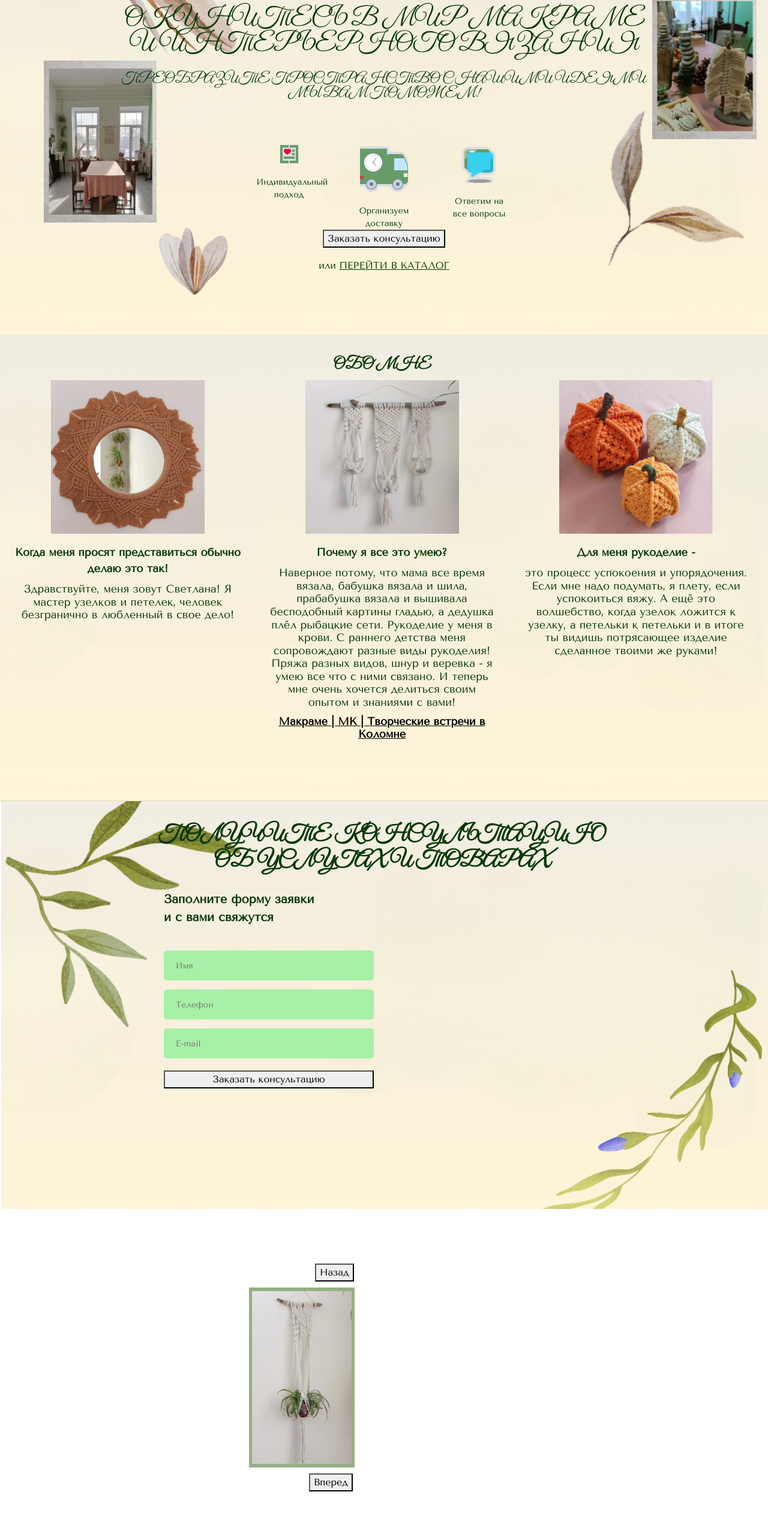
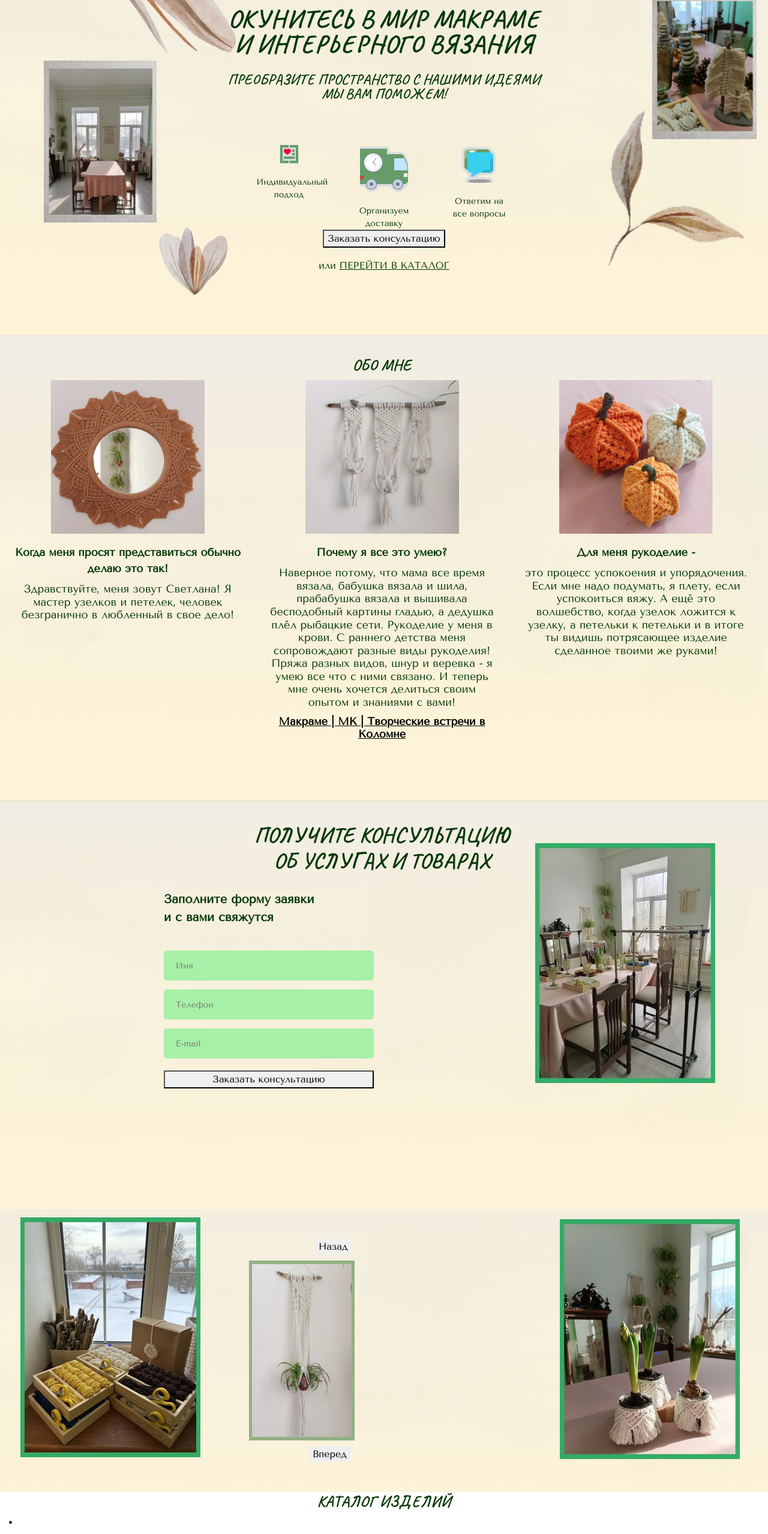
Before and after one commit to klluni/Bam_macrame, a website: page src/index.html in a window 1280 px wide. Shown: the part 160-2718 px from the top of the page at 60% size. Drawn offline with nearby package versions, Linux system fonts and the light colour scheme.

Commit message:
add bg ang font

```diff
--- a/src/index.html
+++ b/src/index.html
@@ -7,6 +7,7 @@
     <link rel="preconnect" href="https://fonts.googleapis.com">
     <link rel="preconnect" href="https://fonts.gstatic.com" crossorigin>
     <link href="https://fonts.googleapis.com/css2?family=Tenor+Sans:wght@400&display=swap" rel="stylesheet" type="text/css">
+    <link href="https://fonts.googleapis.com/css2?family=Caveat:wght@400..700&display=swap" rel="stylesheet">
     <link rel="stylesheet" href="css/bootstrap-reboot.min.css">
     <link rel="stylesheet" href="css/style.min.css">
 
@@ -114,9 +115,41 @@
         <div class="container">
             <div class="carousel__inner">
                 <div><img src="img/kashpo.jpg" alt="slade"></div>
+                <div><img src="img/podves.jpg" alt="slade"></div>
+                <div><img src="img/pano.jpg" alt="slade"></div>
+                <div><img src="img/pano_1.jpg" alt="slade"></div>
+                <div><img src="img/zerkalo.jpg" alt="slade"></div>
+                <div><img src="img/zerkalo_1.jpg" alt="slade"></div>
                 <div><img src="img/klach.jpg" alt="slade"></div>
-                <div><img src="img/kashpo.jpg" alt="slade"></div>
+                <div><img src="img/kros_body.jpg" alt="slade"></div>
+                <div><img src="img/sumka.jpg" alt="slade"></div>
+                <div><img src="img/sumka_makr.jpg" alt="slade"></div>
+                <div><img src="img/kryliy.jpg" alt="slade"></div>
+                <div><img src="img/derevo.jpg" alt="slade"></div>
+                <div><img src="img/famaly.jpg" alt="slade"></div>
+                <div><img src="img/lovetz_cnov.jpg" alt="slade"></div>
+                <div><img src="img/tykva.jpg" alt="slade"></div>
+                <div><img src="img/ng_angel.jpg" alt="slade"></div>
+                <div><img src="img/ng_pano.jpg" alt="slade"></div>
+                <div><img src="img/sapog.jpg" alt="slade"></div>
+                <div><img src="img/snow.jpg" alt="slade"></div>
+                <div><img src="img/venok_ng.jpg" alt="slade"></div>
             </div>
+        </div>
+    </section>
+
+    <section slass="catalog">
+        <div class="container">
+            <h2 class="title">Каталог изделий</h2>
+            <ul class="catalog_tabs">
+                <li class="catalog_tabs"></li>
+                <li class="catalog_tabs"></li>
+                <li class="catalog_tabs"></li>
+            </ul>
+
+            <div class="catalog__content"></div>
+            <div class="catalog__content"></div>
+            <div class="catalog__content"></div>
         </div>
     </section>
 
--- a/src/sass/base/_variables.scss
+++ b/src/sass/base/_variables.scss
@@ -2,9 +2,9 @@ $tenor-sans-font-family: "Tenor Sans", sans-serif;
 $tenor-sans-font-weight: 400;
 $tenor-sans-font-style: normal;
 
-$great-vibes-font-family: "Great Vibes", cursive;
-$great-vibes-font-weight: 400;
-$great-vibes-font-style: normal;
+$caveat-font-family: "Caveat", serrif;
+$caveat-font-weight: 400;
+$caveat-font-style: normal;
 
 $main-color: hsl(120, 84%, 12%);
 $button-color: hsl(120, 72%, 80%)
--- a/src/sass/blocks/_carousel.scss
+++ b/src/sass/blocks/_carousel.scss
@@ -1,15 +1,19 @@
 @use 'base/variables' as vars;
 .carousel {
-    padding: 81px 0;
+    background: url(../img/bg_kar.png) center / cover no-repeat;
+    padding: 40px 0;
     &__inner {
         position: relative;
         width: 450px;
         margin: 0 auto;
+
     }
 .slick-prev {
+    border: none;
     margin: 10px 110px;
 }
 .slick-next {
+    border: none;
     margin: 10px 100px;
 }
 }
--- a/src/sass/blocks/_consultation.scss
+++ b/src/sass/blocks/_consultation.scss
@@ -1,7 +1,7 @@
 @use 'base/variables' as vars;
 .consultation {
     min-height: 680px;
-    background: url('../img/bg_2.png') center / cover no-repeat;
+    background: url('../img/bg_cons.png') center / cover no-repeat;
     padding: 35px 30px 80px 23px;
     &__descr {
         color: vars.$main-color;
--- a/src/sass/blocks/_promo.scss
+++ b/src/sass/blocks/_promo.scss
@@ -16,7 +16,7 @@
     &__header {
         color: vars.$main-color;
         font-size: 42px;
-        font-weight: 500;
+        font-weight: 700;
         text-transform: uppercase;
         line-height: 42px;
     }
@@ -25,7 +25,7 @@
         color: vars.$main-color;
         font-size: 24px;
         line-height: 24px;
-        font-weight: 500;
+        font-weight: 600;
         text-transform: uppercase;
     }
     &__icons {
--- a/src/sass/blocks/_title.scss
+++ b/src/sass/blocks/_title.scss
@@ -2,7 +2,7 @@
 .title {
     color: vars.$main-color;
     font-size: 26px;
-    font-weight: 700;
+    font-weight: 800;
     text-align: center;
     text-transform: uppercase;
     &_left {
--- a/src/sass/style.scss
+++ b/src/sass/style.scss
@@ -7,7 +7,7 @@
 @use 'blocks/forms' as forms;
 @use 'blocks/carousel' as car;
 @import url('https://fonts.googleapis.com/css2?family=Tenor+Sans:wght@400&display=swap');
-@import url('https://fonts.googleapis.com/css2?family=Great+Vibes&display=swap');
+@import url('https://fonts.googleapis.com/css2?family=Caveat:wght@400..700&display=swap');
 * {
     // Используем Tenor Sans по умолчанию
     font-family: vars.$tenor-sans-font-family;
@@ -16,9 +16,9 @@
 }
 h1, h2 {
     // Применяем Great Vibes для заголовков h1
-    font-family: vars.$great-vibes-font-family;
-    font-weight: vars.$great-vibes-font-weight;
-    font-style: vars.$great-vibes-font-style;
+    font-family: vars.$caveat-font-family;
+    font-weight: vars.$caveat-font-weight;
+    font-style: vars.$caveat-font-style;
 }
 .container {
     max-width: 100%;
```
Also changed, not shown: src/css/style.min.css, src/img/bg.jpg (added), src/img/bg_cons.png (added), src/img/bg_kar.png (added).
